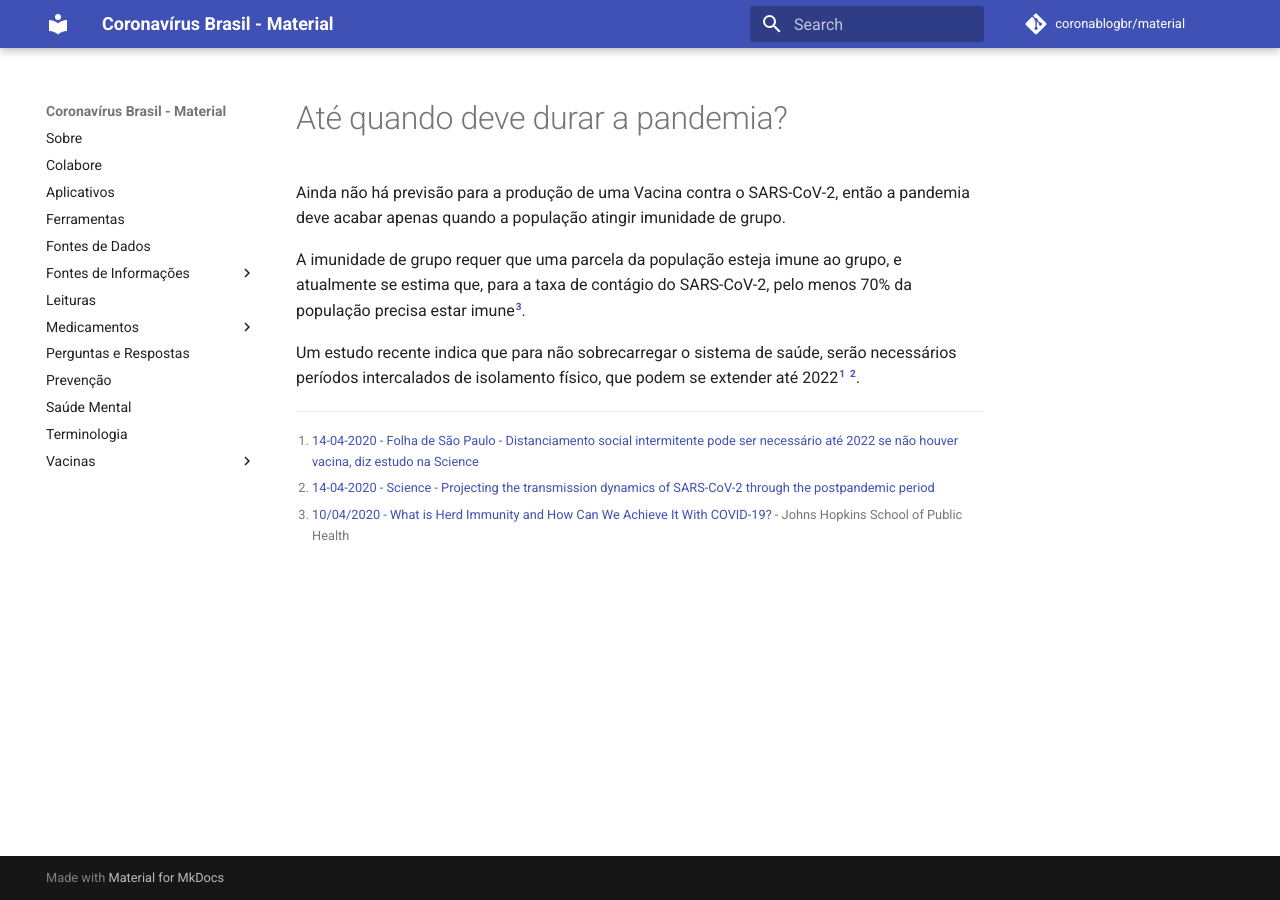
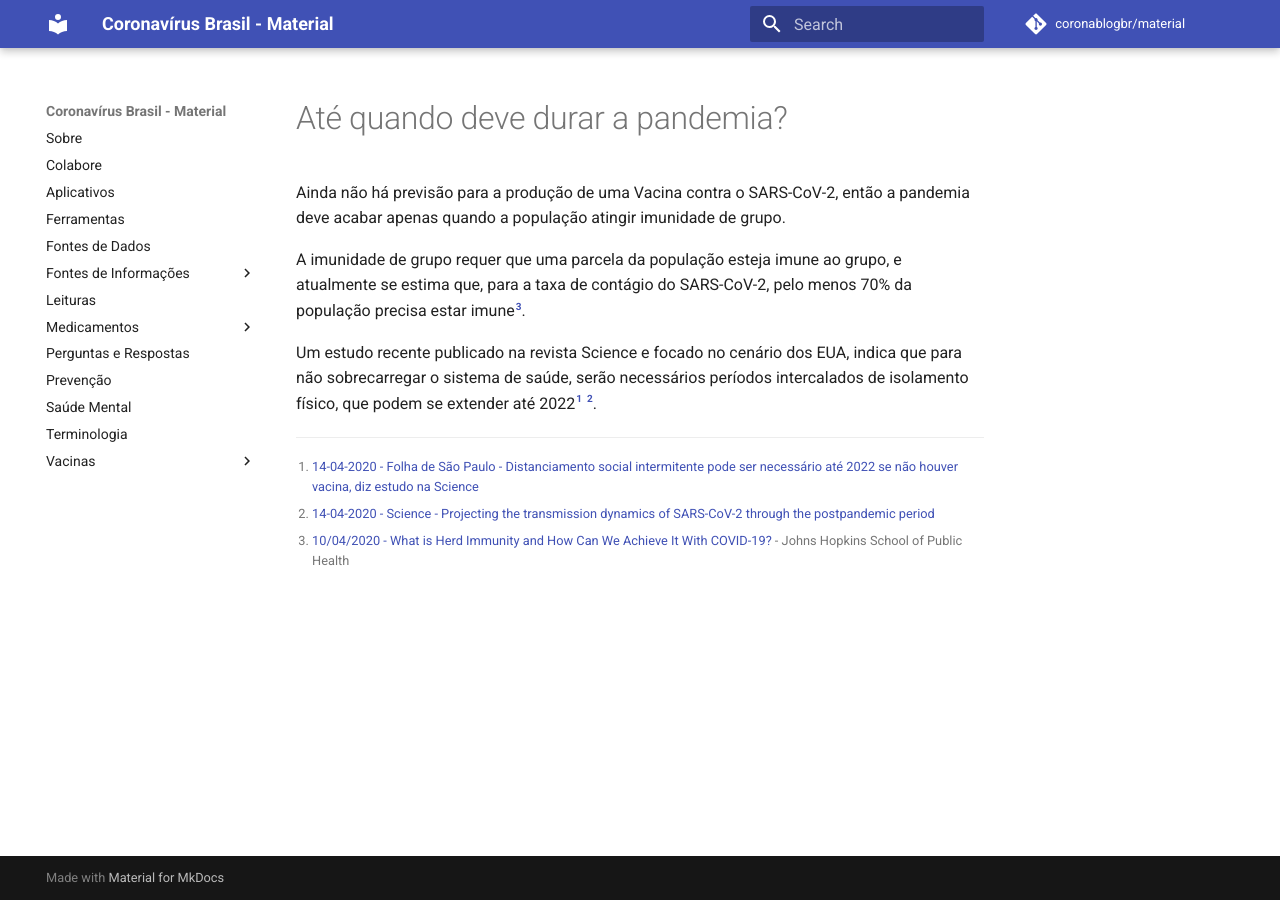
Before and after one commit to coronablogbr/material, an MkDocs documentation site: the page built from docs/perguntas-e-respostas/ate-quando.md, in a window 1280 px wide. Built offline with MkDocs 1.6.1 and Material for MkDocs 9.7.7, drawn with Linux system fonts in a browser that asks for light colours; comment, search, counter and statistics services are not loaded.

Commit message:
Update ate-quando.md

```diff
--- a/docs/perguntas-e-respostas/ate-quando.md
+++ b/docs/perguntas-e-respostas/ate-quando.md
@@ -4,7 +4,7 @@ Ainda não há previsão para a produção de uma Vacina contra o SARS-CoV-2, en
 
 A imunidade de grupo requer que uma parcela da população esteja imune ao grupo, e atualmente se estima que, para a taxa de contágio do SARS-CoV-2, pelo menos 70% da população precisa estar imune[^jhsph-herd-immu-10-04-2020].
 
-Um estudo recente indica que para não sobrecarregar o sistema de saúde, serão necessários períodos intercalados de isolamento físico, que podem se extender até 2022[^not-fsp-14-04-2020-distanciamento-2022] [^pub-14-04-2020-proj-transmission-dynamics].
+Um estudo recente publicado na revista Science e focado no cenário dos EUA, indica que para não sobrecarregar o sistema de saúde, serão necessários períodos intercalados de isolamento físico, que podem se extender até 2022[^not-fsp-14-04-2020-distanciamento-2022] [^pub-14-04-2020-proj-transmission-dynamics].
 
   [^not-fsp-14-04-2020-distanciamento-2022]: [14-04-2020 - Folha de São Paulo - Distanciamento social intermitente pode ser necessário até 2022 se não houver vacina, diz estudo na Science](https://www1.folha.uol.com.br/equilibrioesaude/2020/04/distanciamento-social-intermitente-pode-ser-necessario-ate-2022-diz-estudo-na-science.shtml?utm_source=twitter&utm_medium=social&utm_campaign=comptw)
   [^pub-14-04-2020-proj-transmission-dynamics]: [14-04-2020 - Science - Projecting the transmission dynamics of SARS-CoV-2 through the postpandemic period](https://science.sciencemag.org/content/early/2020/04/14/science.abb5793)
```
